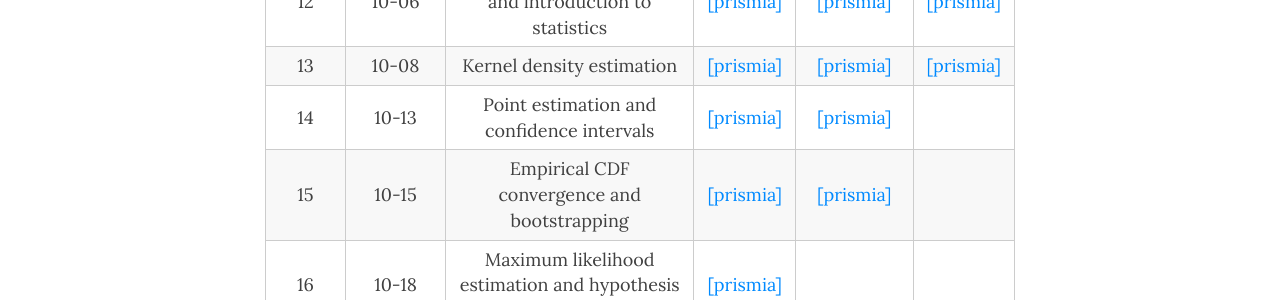
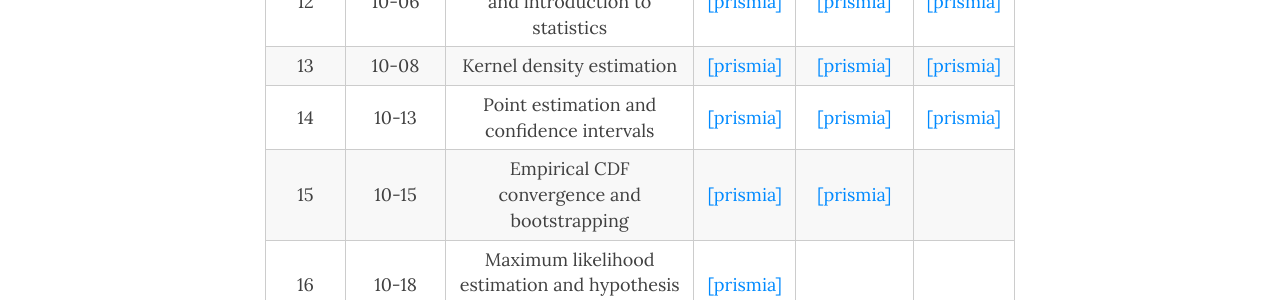
Before and after one commit to data1010/data1010.github.io, a Jekyll site: the page built from class.md, in a window 1280 px wide and 900 px high, scrolled down 876 px. Shown: the part 154-454 px from the top of the window. Built offline with Jekyll 4.4.1, drawn with Linux system fonts in a browser that asks for light colours; nearby versions of some CDN libraries.

Commit message:
Update class.md

```diff
--- a/class.md
+++ b/class.md
@@ -133,7 +133,7 @@ title: Notebooks and videos
       <td style="text-align: center">Point estimation and confidence intervals</td>
       <td style="text-align: center"><a href="https://prismia.chat/shared/statistics/6fc2c6ce-323b-4bea-9c84-972ea2e62683">[prismia]</a></td>
       <td style="text-align: center"><a href="https://prismia.chat/shared/3Q3A-RNIK">[prismia]</a></td>
-      <td style="text-align: center"></td>
+      <td style="text-align: center"><a href="https://prismia.chat/shared/MNHY-4JCR">[prismia]</a></td>
     </tr>
     <tr>
       <td style="text-align: center">15</td>
```
